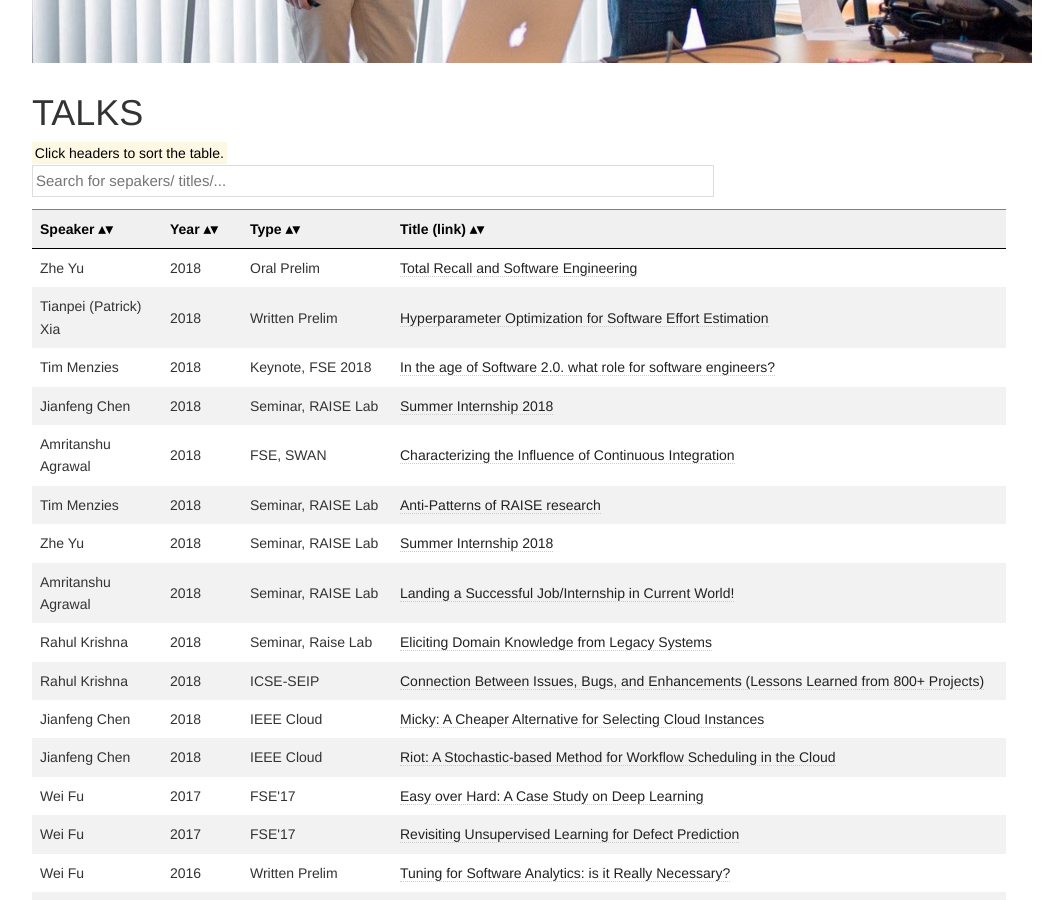
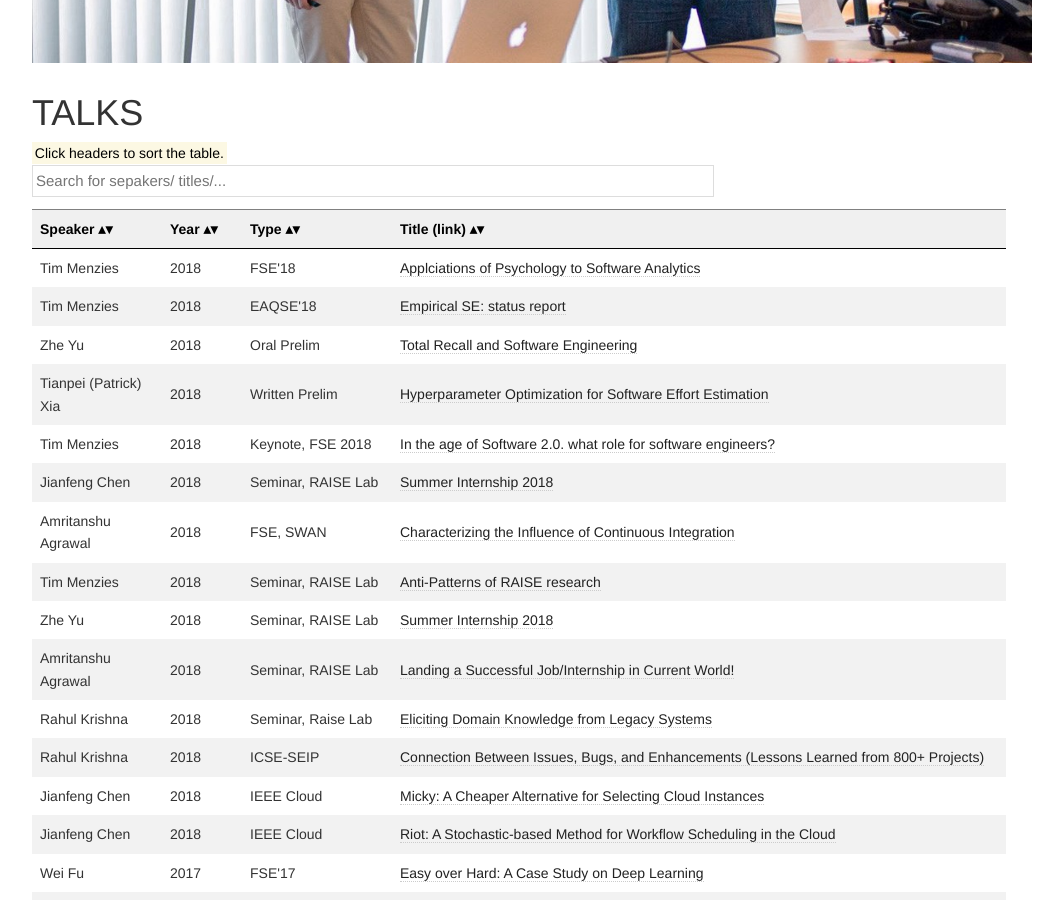
Before and after one commit to ai-se/ai-se.github.io, a Jekyll site: the page built from talks/index.html, in a window 1280 px wide and 900 px high, scrolled down 613 px. Shown: the whole window, without its empty margins (126-1189 px from the left). Built offline with Jekyll 4.4.1, drawn with Linux system fonts in a browser that asks for light colours.

Commit message:
Update index.html

```diff
--- a/talks/index.html
+++ b/talks/index.html
@@ -37,6 +37,21 @@ table.sortable th:not(.sorttable_sorted):not(.sorttable_sorted_reverse):not(.sor
 	<tr><th width="130">Speaker</th><th width="80">Year</th><th width="150">Type</th><th>Title (link)</th></tr>
 </thead>
 <tbody>
+ <tr>
+    <td>Tim Menzies</td>
+    <td>2018</td>
+    <td>FSE'18</td>
+    <td><a href="https://tiny.cc/timFse18">Applciations of Psychology to Software Analytics
+  </a></td>
+  </tr>
+
+    <tr>
+    <td>Tim Menzies</td>
+    <td>2018</td>
+    <td>EAQSE'18</td>
+    <td><a href="https://tiny.cc/18empse">Empirical SE: status report
+  </a></td>
+  </tr>
 
   <tr>
     <td>Zhe Yu</td>
```
